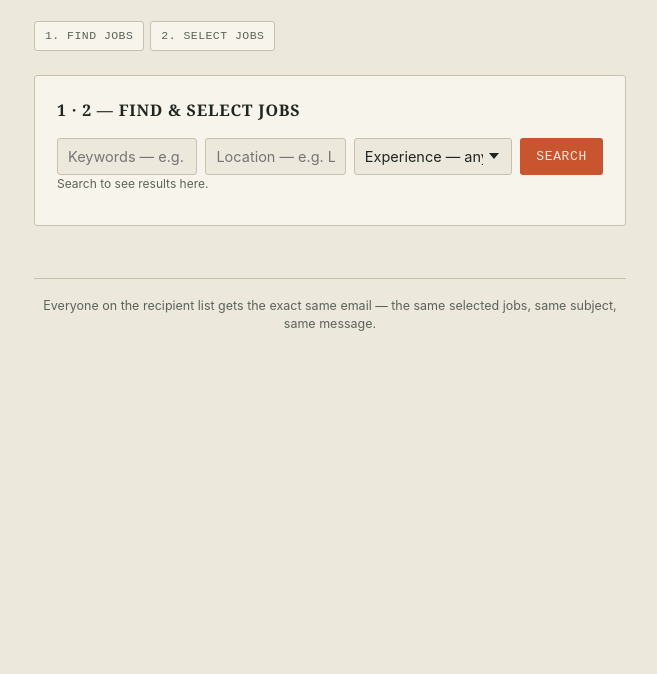
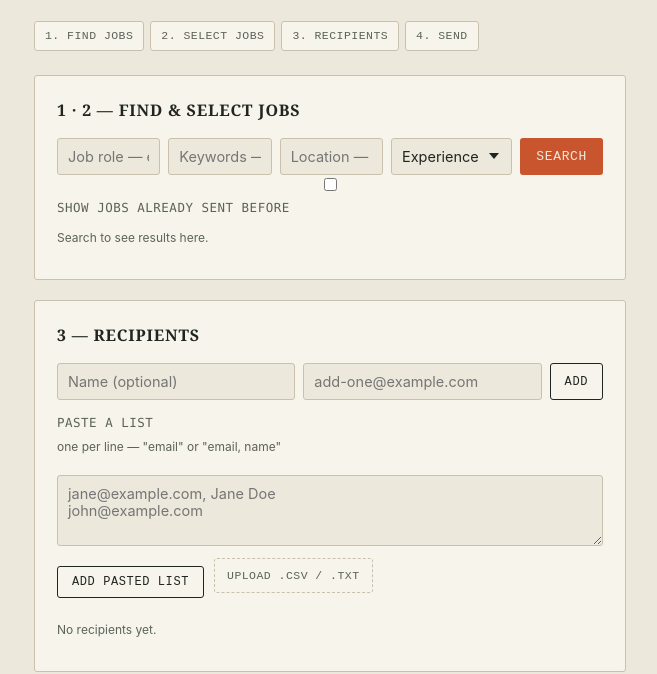
Before and after one commit to navyaaaasingh/job-broadcaster, a website: page public/index.html in a window 1280 px wide. Shown: the part 130-804 px from the top of the page, without its empty margins (310-967 px from the left). Drawn offline with Linux system fonts and the light colour scheme; no server answers.

Commit message:
Update index.html

```diff
--- a/public/index.html
+++ b/public/index.html
@@ -20,8 +20,8 @@
   <div class="steps">
     <span class="step" data-step="1">1. Find jobs</span>
     <span class="step" data-step="2">2. Select jobs</span>
-   <!-- <span class="step" data-step="3">3. Recipients</span>
-    <span class="step" data-step="4">4. Send</span>-->
+    <span class="step" data-step="3">3. Recipients</span>
+    <span class="step" data-step="4">4. Send</span>
   </div>
 
   <main class="grid single">
@@ -29,7 +29,8 @@
     <section class="card">
       <h2>1 &middot; 2 — Find &amp; select jobs</h2>
       <form id="search-form" class="inline-form">
-        <input type="text" name="keywords" placeholder="Keywords — e.g. react developer" />
+        <input type="text" name="role" placeholder="Job role — e.g. IT support" />
+        <input type="text" name="keywords" placeholder="Keywords — e.g. remote, urgent" />
         <input type="text" name="location" placeholder="Location — e.g. London" />
         <select name="experience">
           <option value="">Experience — any</option>
@@ -42,22 +43,27 @@
         </select>
         <button type="submit">Search</button>
       </form>
+      <label class="check-inline">
+        <input type="checkbox" id="include-sent" />
+        Show jobs already sent before
+      </label>
       <p class="hint" id="search-meta">Search to see results here.</p>
       <ul id="job-results" class="jobs selectable"></ul>
     </section>
 
-   <!-- <section class="card">
+    <section class="card">
       <h2>3 — Recipients</h2>
 
       <div class="recipient-add">
+        <input type="text" id="single-name" placeholder="Name (optional)" />
         <input type="email" id="single-email" placeholder="add-one@example.com" />
         <button id="add-single" class="ghost">Add</button>
       </div>
 
       <div class="recipient-bulk">
         <label>
-          Paste a list <span class="hint">comma or newline separated</span>
-          <textarea id="bulk-emails" rows="3" placeholder="jane@example.com&#10;john@example.com"></textarea>
+          Paste a list <span class="hint">one per line — "email" or "email, name"</span>
+          <textarea id="bulk-emails" rows="3" placeholder="jane@example.com, Jane Doe&#10;john@example.com"></textarea>
         </label>
         <div class="bulk-actions">
           <button id="add-bulk" class="ghost">Add pasted list</button>
@@ -88,10 +94,10 @@
       </form>
     </section>
 
-  </main> -->
+  </main>
 
   <footer class="foot">
-    Everyone on the recipient list gets the exact same email — the same selected jobs, same subject, same message.
+    Everyone on the recipient list gets the same subject and message — the job list itself is trimmed per person so no one ever receives the same posting twice.
   </footer>
 </div>
 
```
